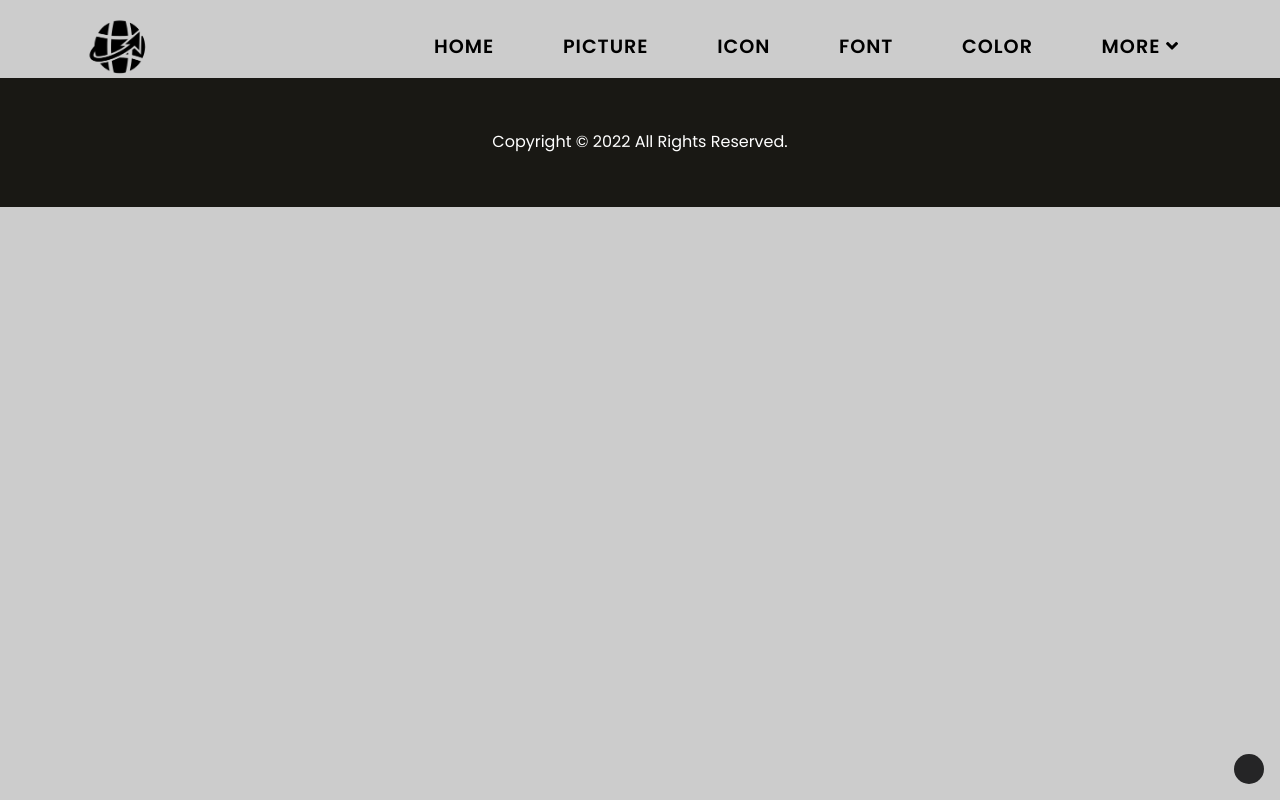
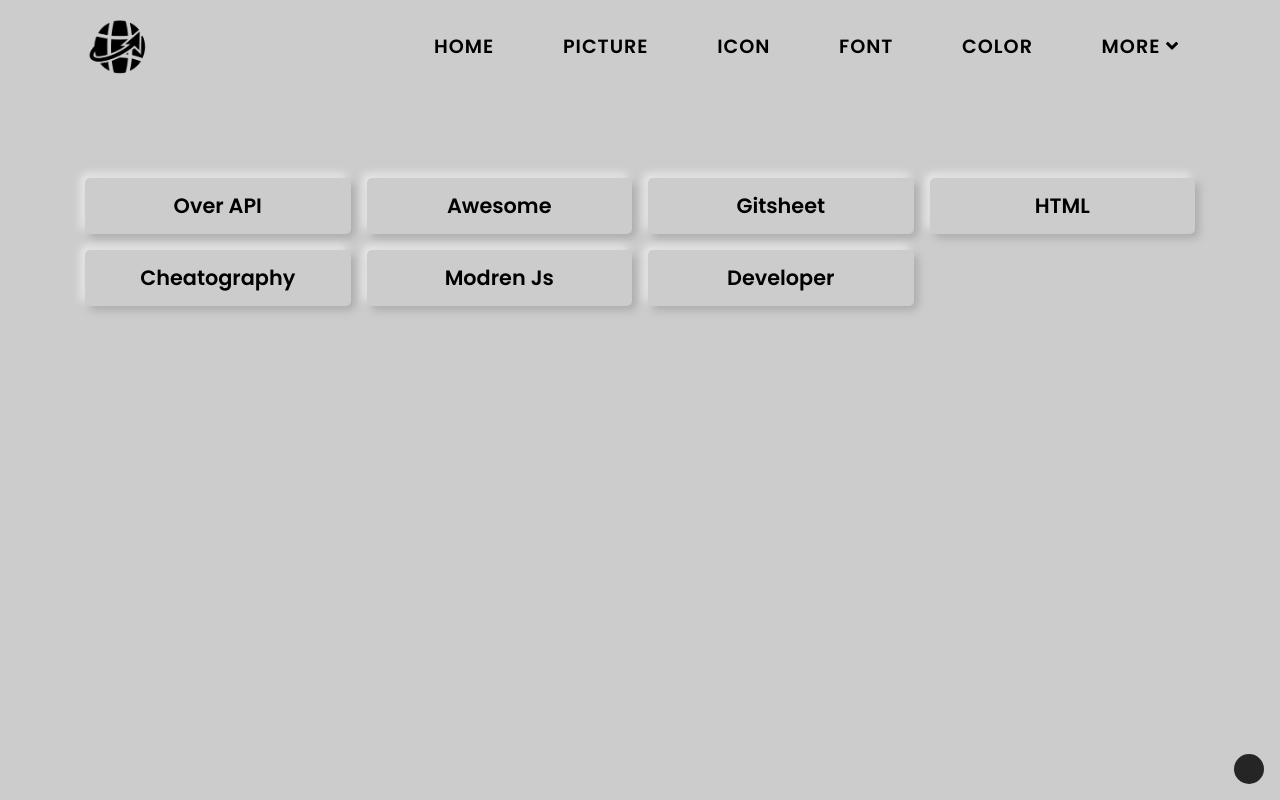
Before and after one commit to Mustafa-hameed199/web4webs, a Vue app: page /cheatsheet in a window 1280 px wide. Shown: the top 800 px of the page. Built offline with nearby package versions, Linux system fonts and the light colour scheme; a web font is replaced by a local one.

Commit message:
add more

```diff
--- a/src/components/AnimationComp.vue
+++ b/src/components/AnimationComp.vue
@@ -49,6 +49,13 @@
                     target="_blank"
                     >magic CSS</a
                 >
+                <a href="https://jonsuh.com/hamburgers/" target="_blank"
+                    >hamburgers</a
+                >
+                <a href="https://animxyz.com/" target="_blank">animxyz</a>
+                <a href="https://tilomitra.github.io/infinite/" target="_blank"
+                    >infinite</a
+                >
                 <a href="https://angrytools.com/" target="_blank">angrytools</a>
                 <!-- js -->
                 <a href="http://anijs.github.io/" target="_blank">anijs</a>
--- /dev/null
+++ b/src/components/CheatsheetComp.vue
@@ -0,0 +1,16 @@
+<template>
+    <section id="cheatsheet">
+        <div class="container">
+        <div class="box">
+            <a href="https://overapi.com/" target="_blank">over API</a>
+            <a href="https://lecoupa.github.io/awesome-cheatsheets/" target="_blank">awesome</a>
+            <a href="https://gitsheet.wtf" target="_blank">gitsheet</a>
+            <a href="https://htmlcheatsheet.com/" target="_blank">HTML</a>
+            <a href="https://cheatography.com/" target="_blank">cheatography</a>
+            <a href="https://github.com/mbeaudru/modern-js-cheatsheet" target="_blank">modren js</a>
+            <a href="http://www.developer-cheatsheets.com/" target="_blank">developer</a>
+
+        </div>
+        </div>
+    </section>
+</template>
--- a/src/components/HeaderComp.vue
+++ b/src/components/HeaderComp.vue
@@ -57,12 +57,12 @@
                                 </li>
                             </ul>
                         </li>
-                        <!------------------------------------------------------- Change Mode ------------------>
                         <div class="links__bg"></div>
                     </ul>
                 </nav>
             </div>
         </div>
+        <!------------------------------------------------------- Change Mode ------------------>
         <div class="mode">
             <div class="mode__btn" @click="changeMode"></div>
         </div>
@@ -88,6 +88,7 @@ export default {
                 "web_inspire",
                 "hosting",
                 "remote_job",
+                "cheatsheet",
             ],
         };
     },
--- a/src/components/PictureComp.vue
+++ b/src/components/PictureComp.vue
@@ -56,6 +56,7 @@
                     >UI Faces</a
                 >
             </div>
+            <!-- ---------------------------------------------- SVG ------------------>
             <h2 class="content-title">svg & illustration</h2>
             <div class="box">
                 <a href="https://undraw.co/illustrations" target="_blank"
@@ -103,6 +104,15 @@
                     >paaatterns</a
                 >
                 <a href="https://iradesign.io/" target="_blank">iradesign</a>
+                <a href="https://www.freeillustrations.xyz" target="_blank"
+                    >free illustrations</a
+                >
+                <a href="https://www.vector4free.com/" target="_blank"
+                    >vector 4 free</a
+                >
+                <a href="https://themeisle.com/illustrations" target="_blank"
+                    >themeisle</a
+                >
                 <a href="https://www.manypixels.co/" target="_blank"
                     >manypixelsf</a
                 >
--- a/src/router/index.js
+++ b/src/router/index.js
@@ -15,6 +15,7 @@ import UsefulWeb from "../views/UsefulWeb.vue";
 import WebInspire from "../views/WebInspire.vue";
 import Hosting from "../views/Hosting.vue";
 import RemoteJob from "../views/RemoteJob.vue";
+import Cheatsheet from "../views/Cheatsheet.vue";
 
 Vue.use(VueRouter);
 
@@ -94,6 +95,11 @@ const routes = [
         name: "RemoteJob",
         component: RemoteJob,
     },
+    {
+        path: "/cheatsheet",
+        name: "Cheatsheet",
+        component: Cheatsheet,
+    },
 ];
 
 const router = new VueRouter({
--- /dev/null
+++ b/src/views/Cheatsheet.vue
@@ -0,0 +1,13 @@
+<template>
+    <Cheatsheet />
+</template>
+
+<script>
+import Cheatsheet from "../components/CheatsheetComp";
+export default {
+    name: "cheatsheet",
+    components: {
+        Cheatsheet,
+    },
+};
+</script>
```
Also changed, not shown: 1 other file (tests, documents, lock files or other folders).
